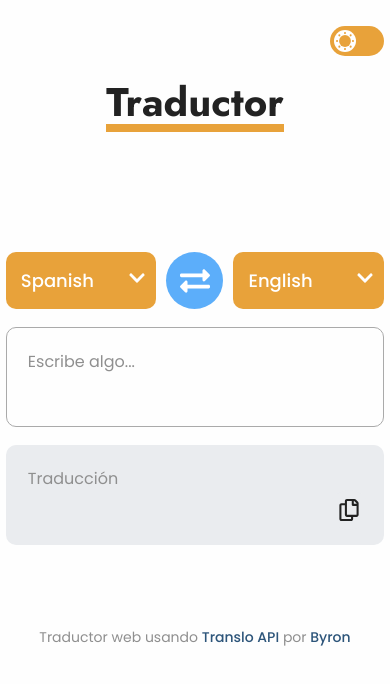
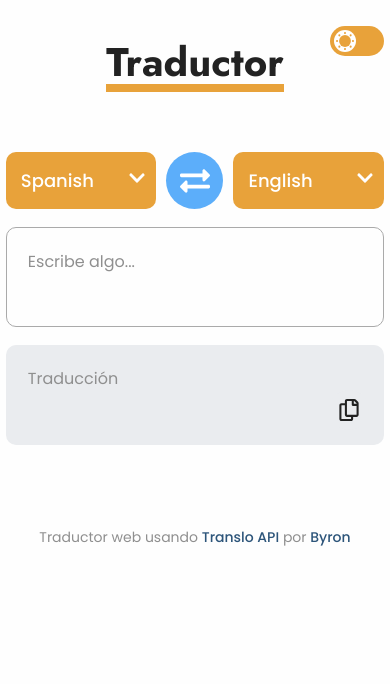
Before and after one commit to byronjvh/Translo-API-Translator, a React (Vite) app: page / in a window 390 px wide. Shown: the top 684 px of the page. Built offline with nearby package versions, Linux system fonts and the light colour scheme.

Commit message:
fixing css

```diff
--- a/src/App.css
+++ b/src/App.css
@@ -120,3 +120,9 @@ body.dark .footer__link {
 body.dark .footer__link:hover {
     color: var(--accent-light-blue);
 }
+
+@media screen and (max-width: 600px){
+    .header{
+        padding: 40px 0 60px 0;
+    }
+}
```
